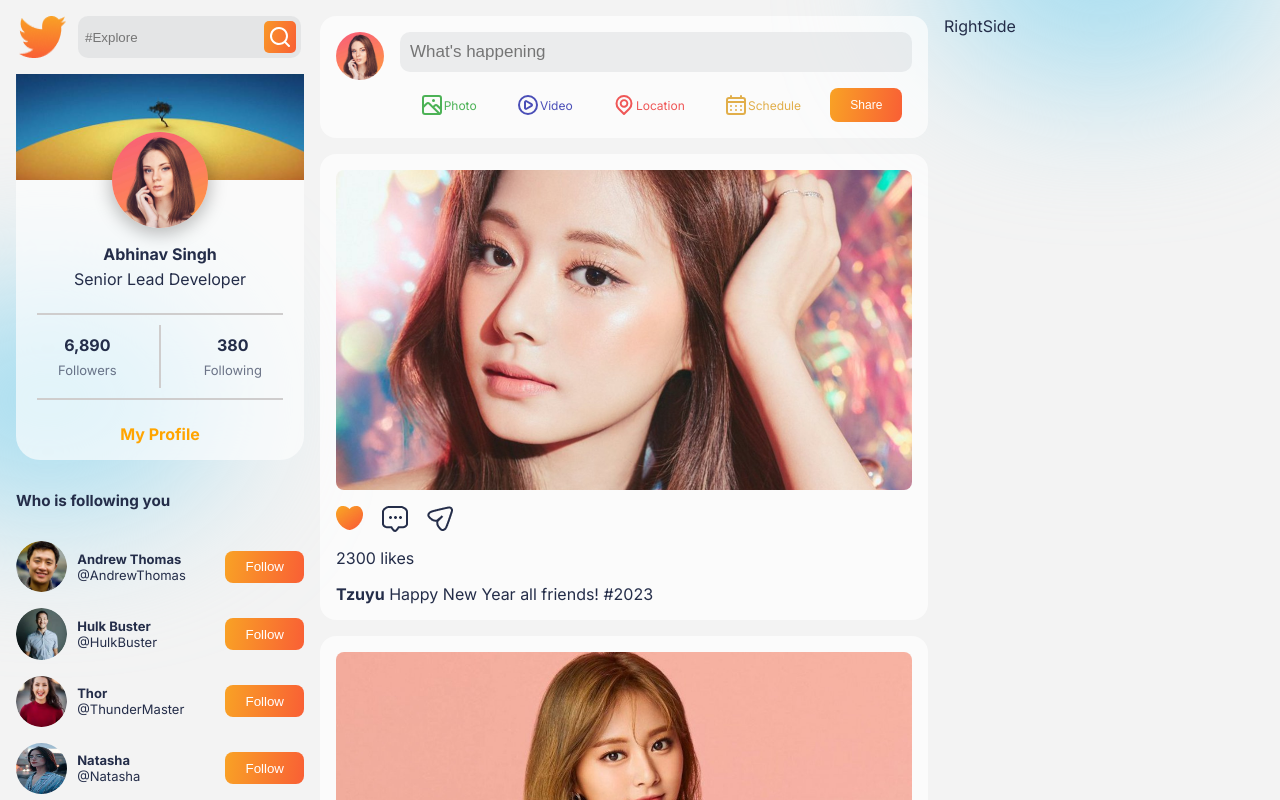
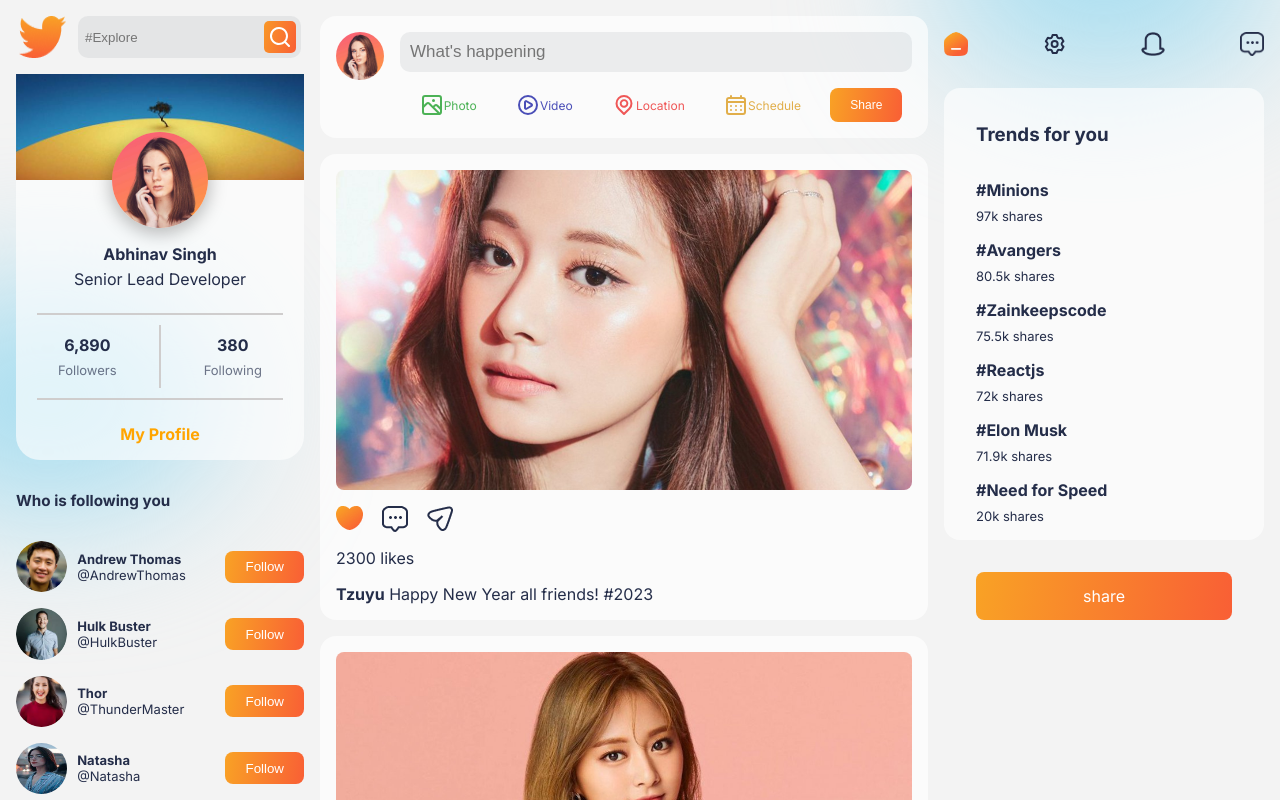
Before and after one commit to ashishjaiswal123/Social-Media, a React (Create React App) app: page / in a window 1280 px wide. Shown: the top 800 px of the page. Built offline with nearby package versions, Linux system fonts and the light colour scheme.

Commit message:
right side of home page designed

```diff
--- a/src/App.js
+++ b/src/App.js
@@ -1,11 +1,13 @@
 import "./App.css"
 import Home from "./pages/home/Home";
+import Profile from "./pages/profile/Profile";
 function App() {
   return (
     <div className="App">
        <div className="blur" style={{top: '-18%', right: '0'}}></div>
        <div className="blur" style={{top: '36%', left: '-8rem'}}></div>
        <Home/>
+       {/* <Profile/> */}
     </div>
   );
 }
--- /dev/null
+++ b/src/Data/TrendData.js
@@ -0,0 +1,26 @@
+export const TrendData= [
+    {
+      name: "Minions",
+      shares: 97,
+    },
+    {
+      name: "Avangers",
+      shares: 80.5,
+    },
+    {
+      name: "Zainkeepscode",
+      shares: 75.5,
+    },
+    {
+      name: "Reactjs",
+      shares: 72,
+    },
+    {
+      name: "Elon Musk",
+      shares: 71.9,
+    },
+    {
+      name: "Need for Speed",
+      shares: 20,
+    },
+  ];
--- a/src/components/postSide/PostSide.css
+++ b/src/components/postSide/PostSide.css
@@ -2,7 +2,7 @@
     display: flex;
     flex-direction: column;
     gap: 1rem;
-    height: 100vh;
+    height: 130vh;
     overflow: auto;
     margin-left: 1rem;
     margin-right: 1rem;
--- /dev/null
+++ b/src/components/rightSide/RightSide.css
@@ -0,0 +1,15 @@
+.rightSide{
+    display: flex;
+    flex-direction: column;
+    gap: 2rem;
+}
+
+.navIcons{
+    margin-top: 1rem;
+    display: flex;
+    justify-content: space-between;
+}
+.navIcons>img{
+    width: 1.5rem;
+    height: 1.5rem;
+}
--- /dev/null
+++ b/src/components/rightSide/RightSide.jsx
@@ -0,0 +1,28 @@
+import React from 'react'
+import './RightSide.css'
+import Home from '../../img/home.png'
+import Noti from '../../img/noti.png'
+import Comment from '../../img/comment.png'
+import {UilSetting} from '@iconscout/react-unicons'
+import TrendCard from '../trenCard/TrendCard'
+
+const RightSide = () => {
+  return (
+    <div className="rightSide">
+        <div className="navIcons">
+            <img src={Home} alt="" />
+            <UilSetting/>
+            <img src={Noti} alt="" />
+            <img src={Comment} alt="" />
+        </div>
+
+        <TrendCard/>
+
+        <div className="button r-button">
+            share
+        </div>
+    </div>
+  )
+}
+
+export default RightSide
--- /dev/null
+++ b/src/components/trenCard/TrendCard.css
@@ -0,0 +1,29 @@
+.trendCard{
+    display: flex;
+    flex-direction: column;
+    gap: 1rem;
+    background-color: var(--cardColor) ;
+    padding: 1rem;
+    border-radius: 1rem;
+    padding-left: 2rem;
+}
+
+.trend{
+    display: flex;
+    flex-direction: column;
+    gap: 0.5rem;
+}
+
+.trend>span:nth-of-type(1){
+    font-weight: bold;
+}
+
+.trend>span:nth-of-type(2){
+    font-size: 13px;
+}
+
+.r-button{
+    height: 3rem;
+    width: 80%;
+    align-self: center;
+}
--- /dev/null
+++ b/src/components/trenCard/TrendCard.jsx
@@ -0,0 +1,21 @@
+import React from 'react'
+import './TrendCard.css'
+import { TrendData } from '../../Data/TrendData'
+
+const TrendCard = () => {
+  return (
+    <div className="trendCard">
+        <h3>Trends for you</h3>
+        {TrendData.map((trend,id)=>{
+            return(
+                <div className="trend">
+                    <span>#{trend.name}</span>
+                    <span> {trend.shares}k shares</span>
+                </div>
+            )
+        })}
+    </div>
+  )
+}
+
+export default TrendCard
--- a/src/pages/home/Home.jsx
+++ b/src/pages/home/Home.jsx
@@ -1,6 +1,7 @@
 import React from 'react'
 import PostSide from '../../components/postSide/PostSide'
 import ProfileSide from '../../components/profileSide/ProfileSide'
+import RightSide from '../../components/rightSide/RightSide'
 import './Home.css'
 
 const Home = () => {
@@ -8,7 +9,7 @@
     <div className="home">
         <ProfileSide/>
         <PostSide/>
-        <div className="rightSide">RightSide</div>
+        <RightSide/>
     </div>
   )
 }
--- /dev/null
+++ b/src/pages/profile/Profile.jsx
@@ -0,0 +1,10 @@
+import React from 'react'
+import './Profile.css'
+
+const Profile = () => {
+  return (
+    <div>Profile</div>
+  )
+}
+
+export default Profile
```
Also changed, not shown: src/pages/profile/Profile.css (added).
